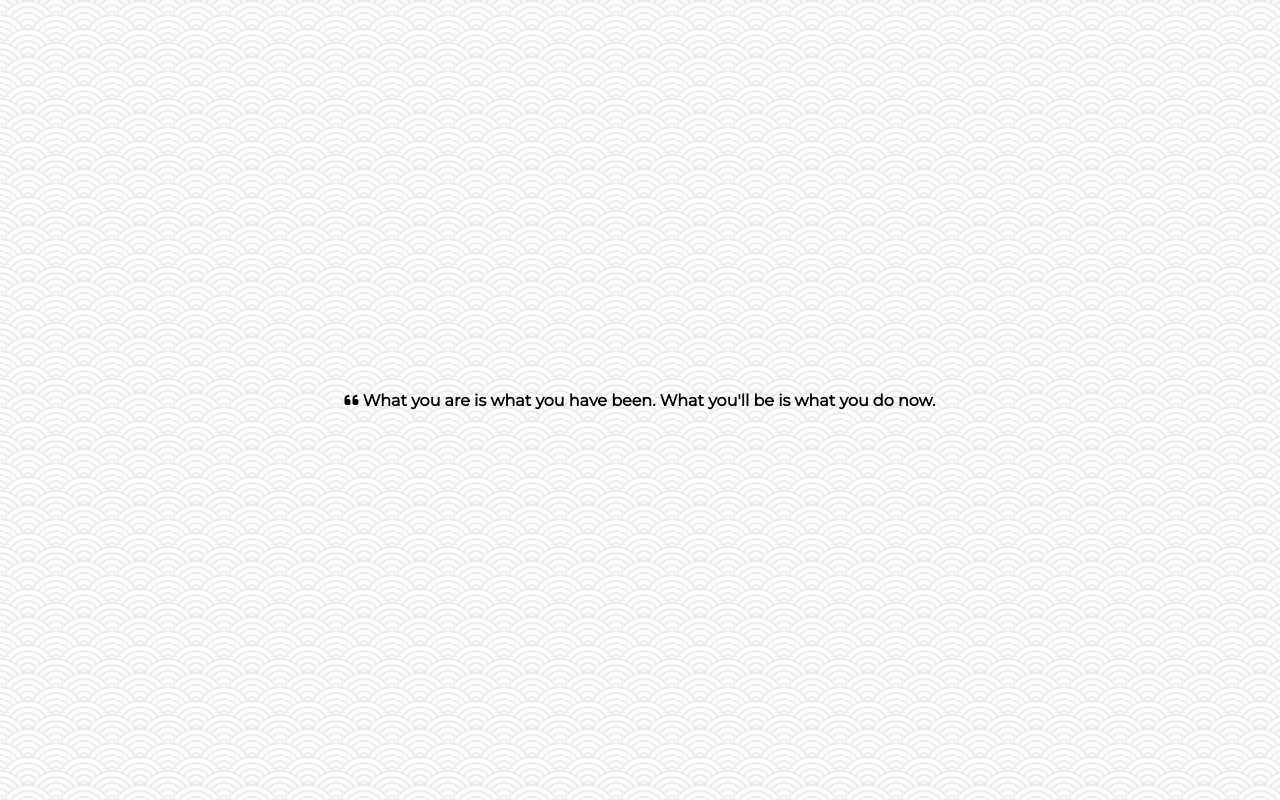
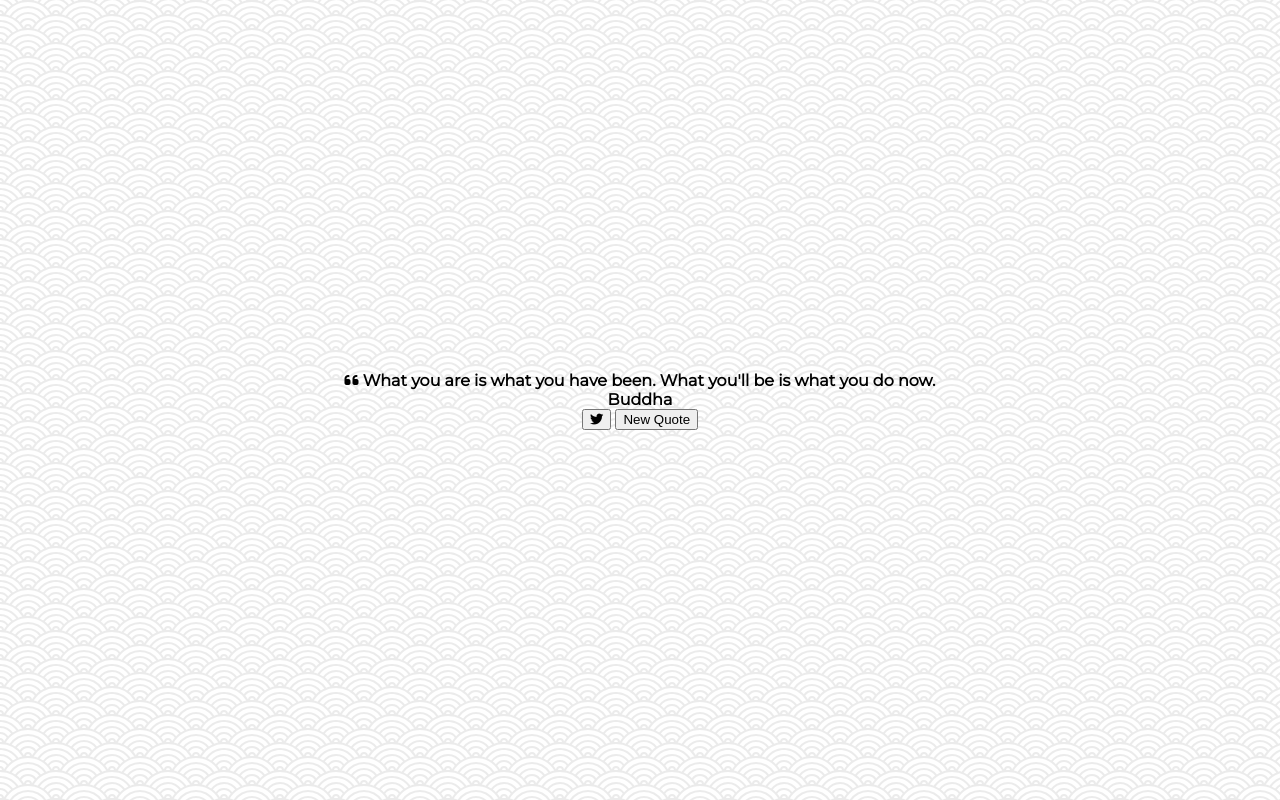
Before and after one commit to Achronus/js-projects, a plain HTML site: page quote-generator/index.html in a window 1280 px wide. Drawn offline with Linux system fonts and the light colour scheme.

Commit message:
added html template code

```diff
--- a/quote-generator/index.html
+++ b/quote-generator/index.html
@@ -16,6 +16,17 @@
             <i class="fas fa-quote-left"></i>
             <span id="quote">What you are is what you have been. What you'll be is what you do now.</span>
         </div>
+        <!-- Author -->
+        <div class="quote-author">
+            <span id="author">Buddha</span>
+        </div>
+        <!-- Buttons -->
+        <div class="button-container">
+            <button class="twitter-button" id="twitter" title="Tweet This!">
+                <i class="fab fa-twitter"></i>
+            </button>
+            <button id="new-quote">New Quote</button>
+        </div>
     </div>
     <!-- scripts -->
     <script id="custom-js" src="script.js"></script>
```
